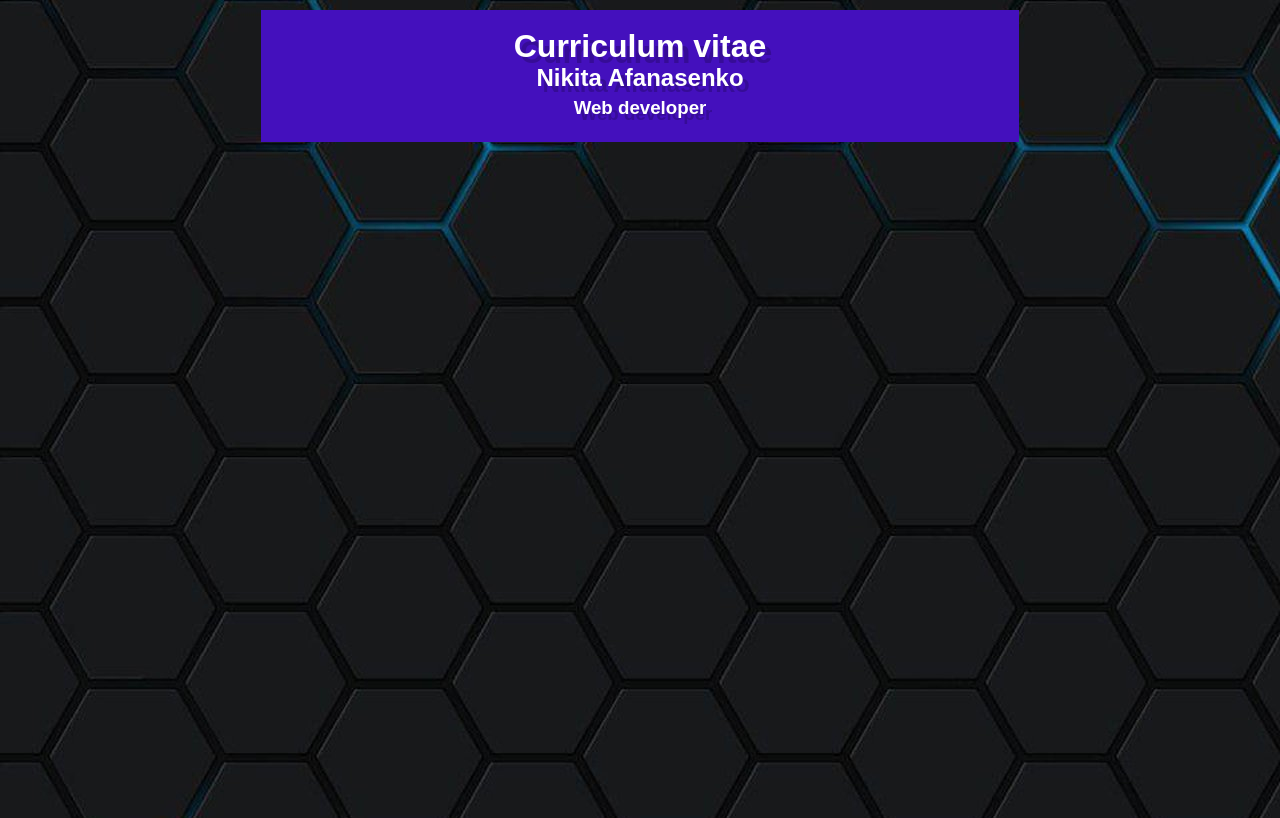
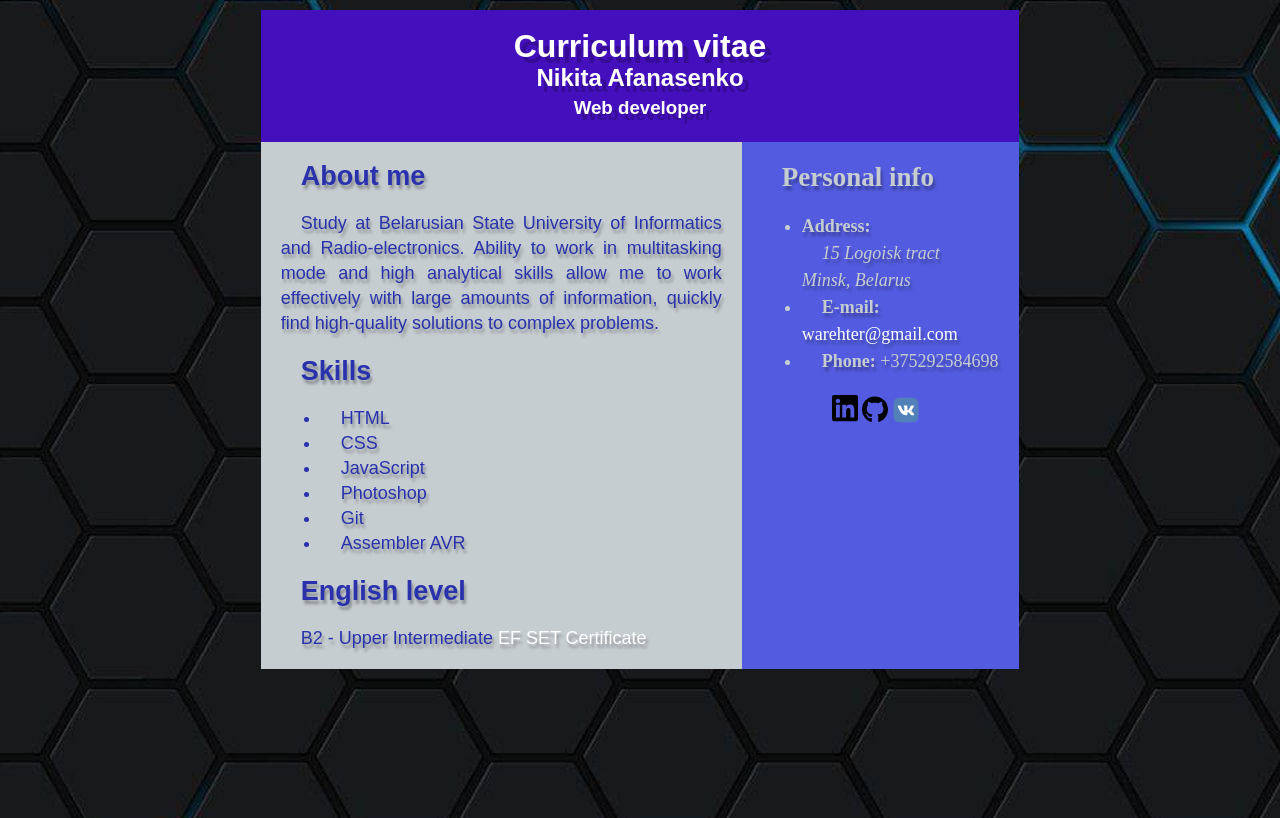
Before and after one commit to Rogshas/rsschool-cv, a plain HTML site: page index.html in a window 1280 px wide. Drawn offline with Linux system fonts and the light colour scheme.

Commit message:
feat:add main block

```diff
--- a/index.html
+++ b/index.html
@@ -17,5 +17,37 @@
             <h3>Web developer </h3>
         </div>
     </header>
+ <div class="Main">
+    <section class="About-me">
+<h2>About me</h2>
+<p>Study at Belarusian State University of Informatics and Radio-electronics. Ability to work in multitasking mode and high analytical skills allow me to work effectively with large amounts of information, quickly find high-quality solutions to complex problems.</p>
+<h2>Skills</h2>
+<ul>
+    <li>HTML</li>
+    <li>CSS</li>
+    <li>JavaScript</li>
+    <li>Photoshop</li>
+    <li>Git</li>
+    <li>Assembler AVR</li>
+</ul>
+<h2>English level</h2>
+<p>B2 - Upper Intermediate <a href="https://www.efset.org/cert/7PrMLm">EF SET Certificate</a></p>
+    </section>
+       <section class="Info">
+<h2> Personal info<br></h2>
+<ul>
+    <li><b> Address:</b><br> <address>15 Logoisk tract<br> Minsk, Belarus</li></address>
+    <li><b>E-mail:</b> <a href="mailto:warehter@gmail.com">warehter@gmail.com</a></li>
+    <li><b>Phone:</b> +375292584698</li>
+</ul>
+<div class="target-links">
+    <a href="https://www.linkedin.com/in/Rogshas"><img src="images/linkedin.svg" alt="LinkedIn icon" width="26px"></a>
+    <a href="https://github.com/Rogshas"><img src="images/pic-github.svg" alt="GitHub icon" width="26px"></a>
+    <a href="https://vk.com/rogshas"><img src="images/vk-1.svg" alt="VK icon" width="26px"></a>
+
+</div>
+
+    </section>
+</div>
 </body>
 </html>
--- a/style.css
+++ b/style.css
@@ -16,16 +16,45 @@ header {
   padding: 10px;
   line-height: 10px;
   text-shadow: 6px 6px 0px rgba(0,0,0,0.2);
-
-
-
-
-
+}
+.Main {
+  display: flex;
+  margin: 0px 20% 0px 20%;
+  line-height: 10px;
 }
 
-/* .name h1 {
-  color: #fff;
-  font-weight: 900;
-  font-family: "Montserrat";
-  margin: 30px 0 0 100px;
-  } */
+.About-me {
+  font-family: sans-serif;
+  background-color: rgb(198, 205, 209);
+  text-indent: 20px;
+  width: 65%;
+  flex-direction: column;
+  color:rgb(41, 50, 172);
+  text-shadow: 2px 4px 3px rgba(0,0,0,0.3);
+  text-align: justify;
+  font-size: 18px;
+  line-height: 25px;
+  padding-left: 20px;
+  padding-right: 20px;
+}
+
+.target-links {
+  margin-left: 50px;
+}
+
+.Info {
+  background-color: rgb(83, 92, 224);
+  text-indent: 20px;
+  width: 35%;
+  flex-direction: column;
+  color: rgb(198, 205, 209);
+  text-shadow: 2px 4px 3px rgba(0,0,0,0.3);
+  font-size: 18px;
+  line-height: 27px;
+  padding-left: 20px;
+  padding-right: 20px;
+}
+a {
+  text-decoration: none;
+  color: rgb(255, 255, 255);
+}
```
Also changed, not shown: images/linkedin.svg (added), images/pic-github.svg (added), images/vk-1.svg (added).
